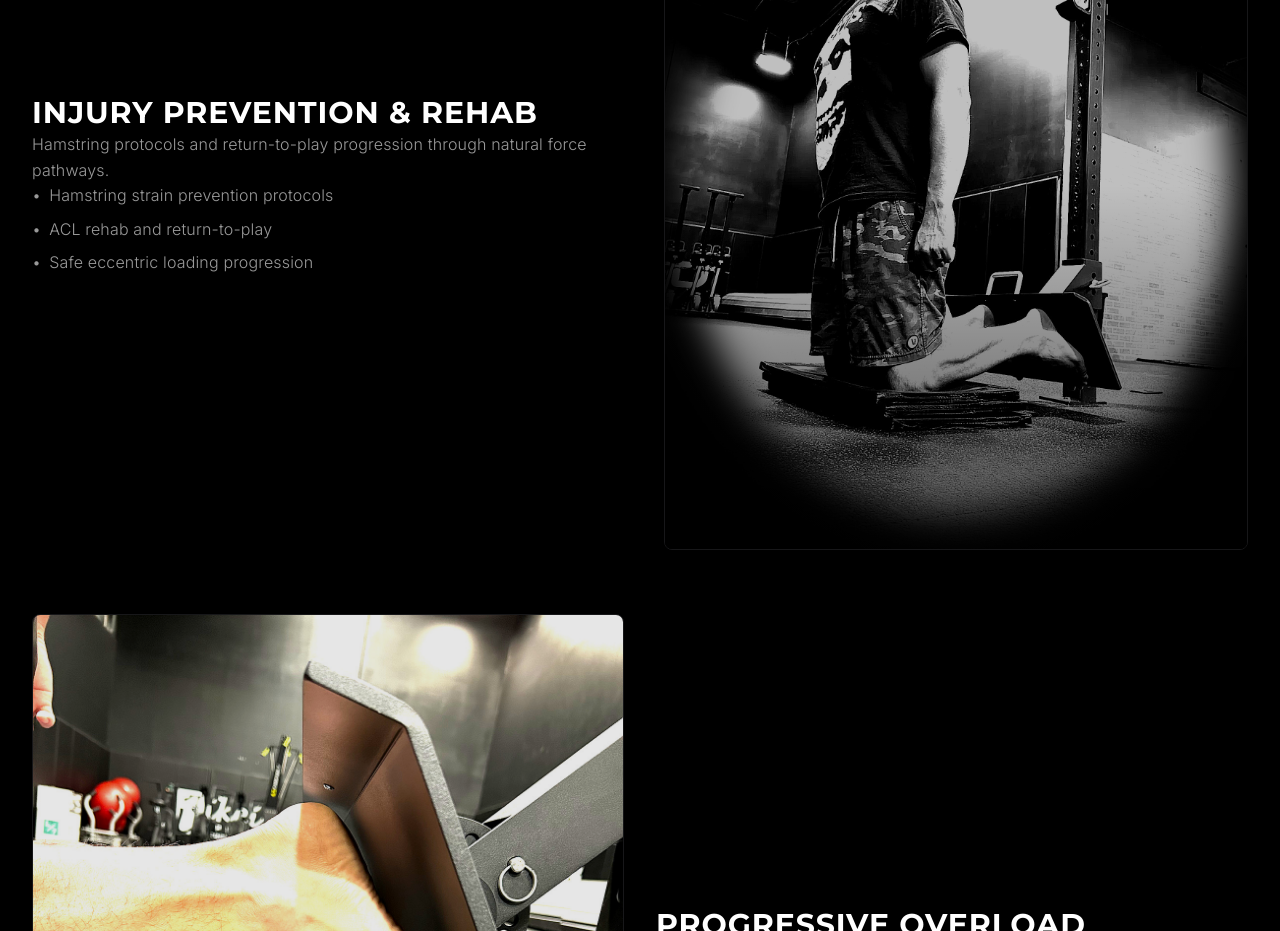
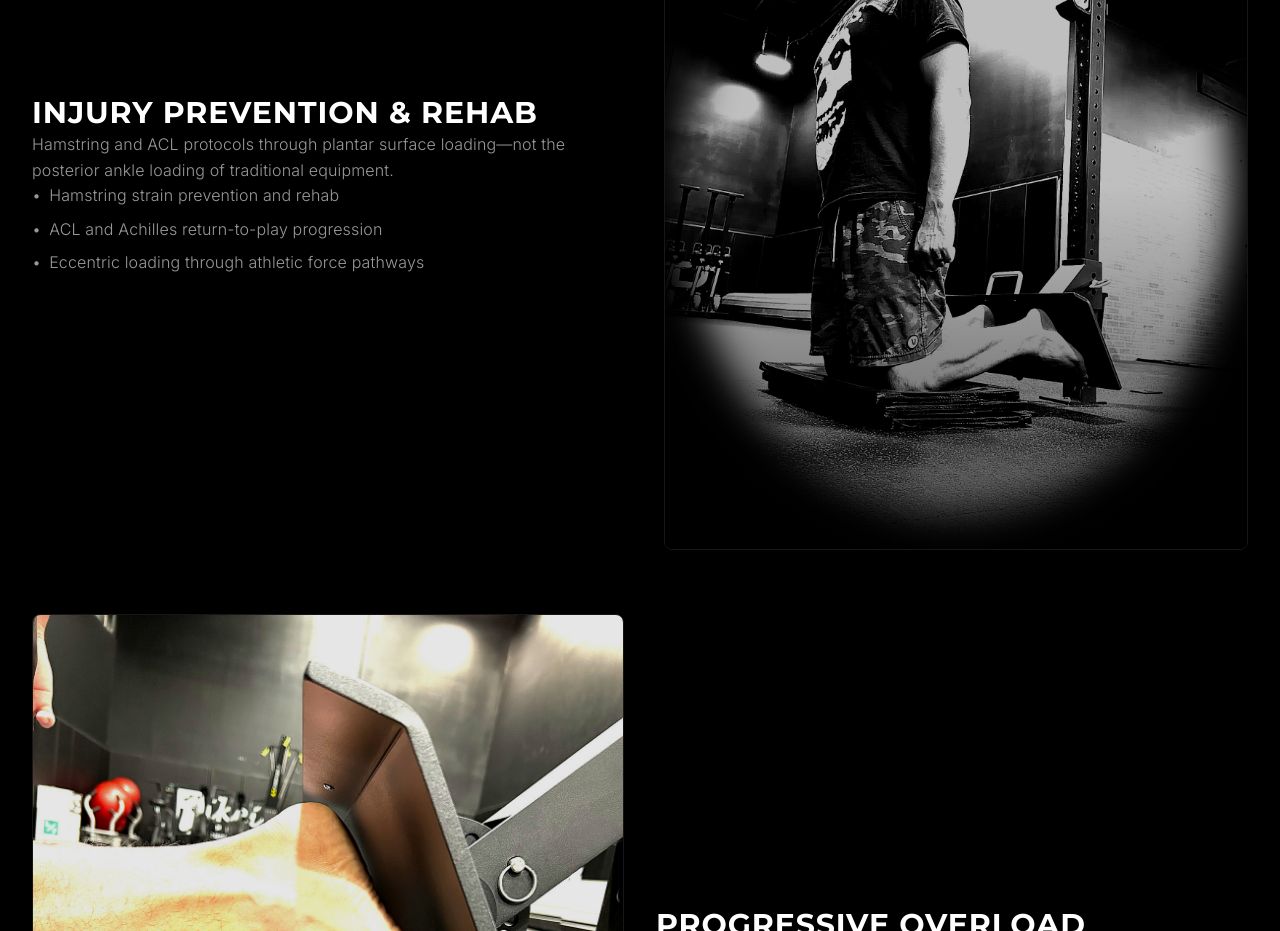
Before and after one commit to infinityspine/exiqx-website, a Next.js app: page / in a window 1280 px wide. Shown: the part 2980-3911 px from the top of the page. Built offline with nearby package versions, Linux system fonts and the light colour scheme.

Commit message:
🕒 Auto-commit: 2026-01-07 08:35:03

```diff
--- a/components/sections/UseCases.tsx
+++ b/components/sections/UseCases.tsx
@@ -146,13 +146,13 @@ const UseCases = memo(function UseCases({
                 INJURY PREVENTION & REHAB
               </h3>
               <p className="mb-4 text-white/70 font-light leading-relaxed">
-                Hamstring protocols and return-to-play progression through natural force pathways.
+                Hamstring and ACL protocols through plantar surface loading—not the posterior ankle loading of traditional equipment.
               </p>
               <ul className="space-y-2 text-white/60 font-light" role="list">
                 {[
-                  'Hamstring strain prevention protocols',
-                  'ACL rehab and return-to-play',
-                  'Safe eccentric loading progression'
+                  'Hamstring strain prevention and rehab',
+                  'ACL and Achilles return-to-play progression',
+                  'Eccentric loading through athletic force pathways'
                 ].map((item, index) => (
                   <motion.li
                     key={index}
```
